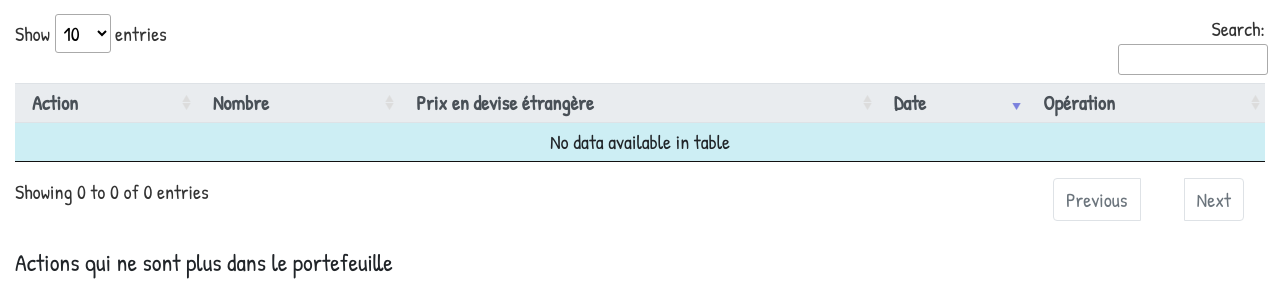
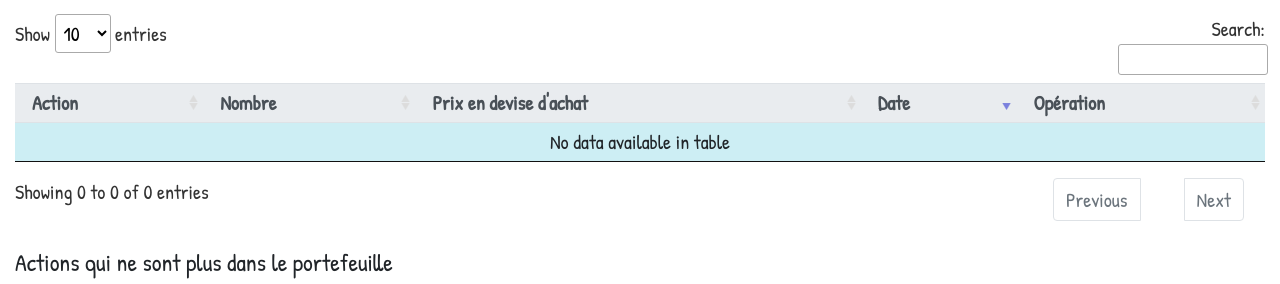
Before and after one commit to doolieSoft/djbourse, a Django app: template bourse/templates/show_wallet_detail.html in a window 1280 px wide. Shown: the part 227-511 px from the top of the page. Run offline with Django 3.2, Linux system fonts and the light colour scheme; the template is opened without the code that fills it, so the values that code supplies are empty; some libraries are stand-ins or nearby versions.

Commit message:
added possible improvment
changed column label

```diff
--- a/bourse/templates/show_wallet_detail.html
+++ b/bourse/templates/show_wallet_detail.html
@@ -43,7 +43,7 @@
                 <thead class="thead-light">
                 <th>Action</th>
                 <th>Nombre</th>
-                <th>Prix en devise &eacute;trang&egrave;re</th>
+                <th>Prix en devise d'achat</th>
                 <th>Date</th>
                 <th>Op&eacute;ration</th>
                 </thead>
```
Also changed, not shown: README.md.
